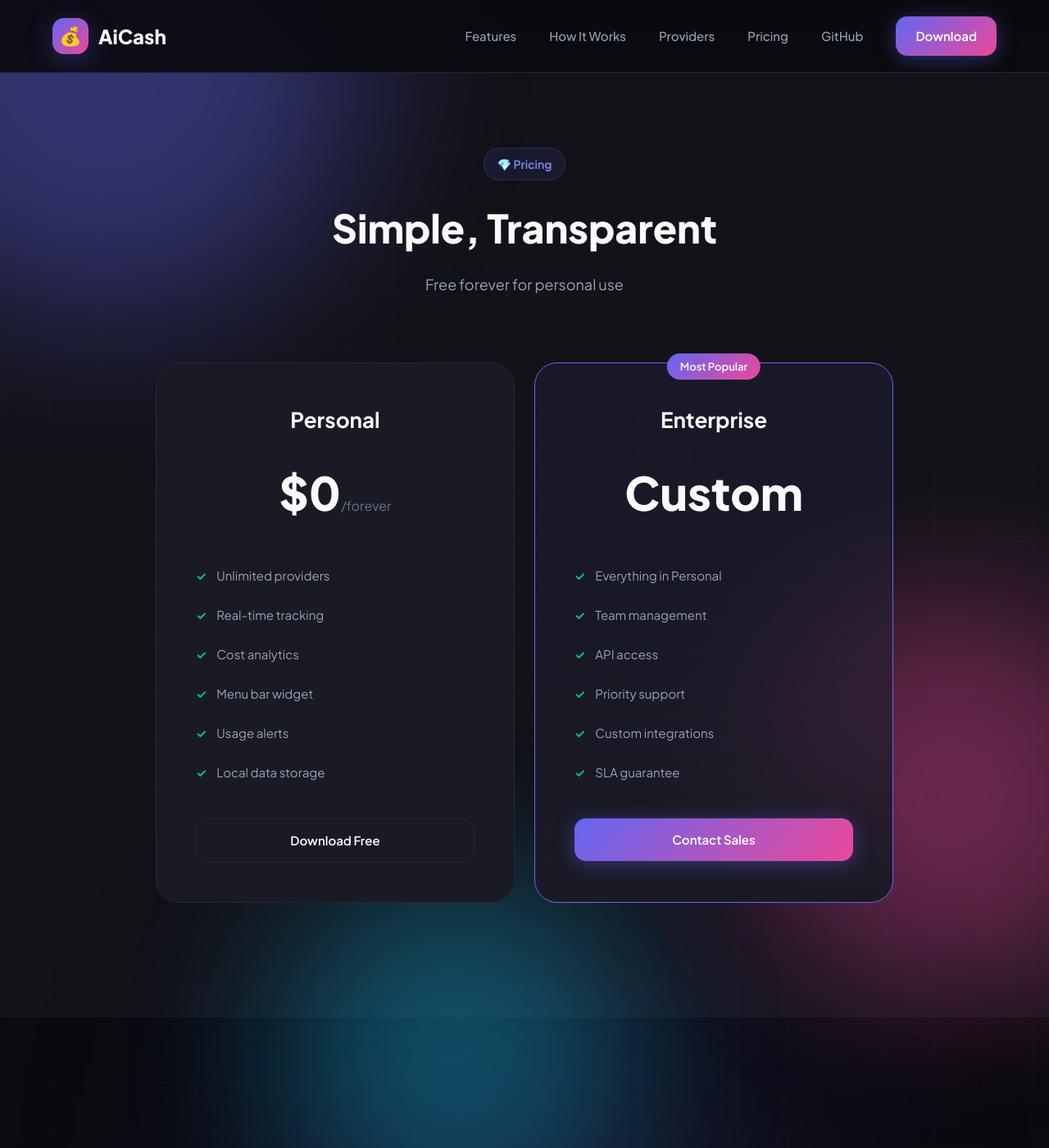
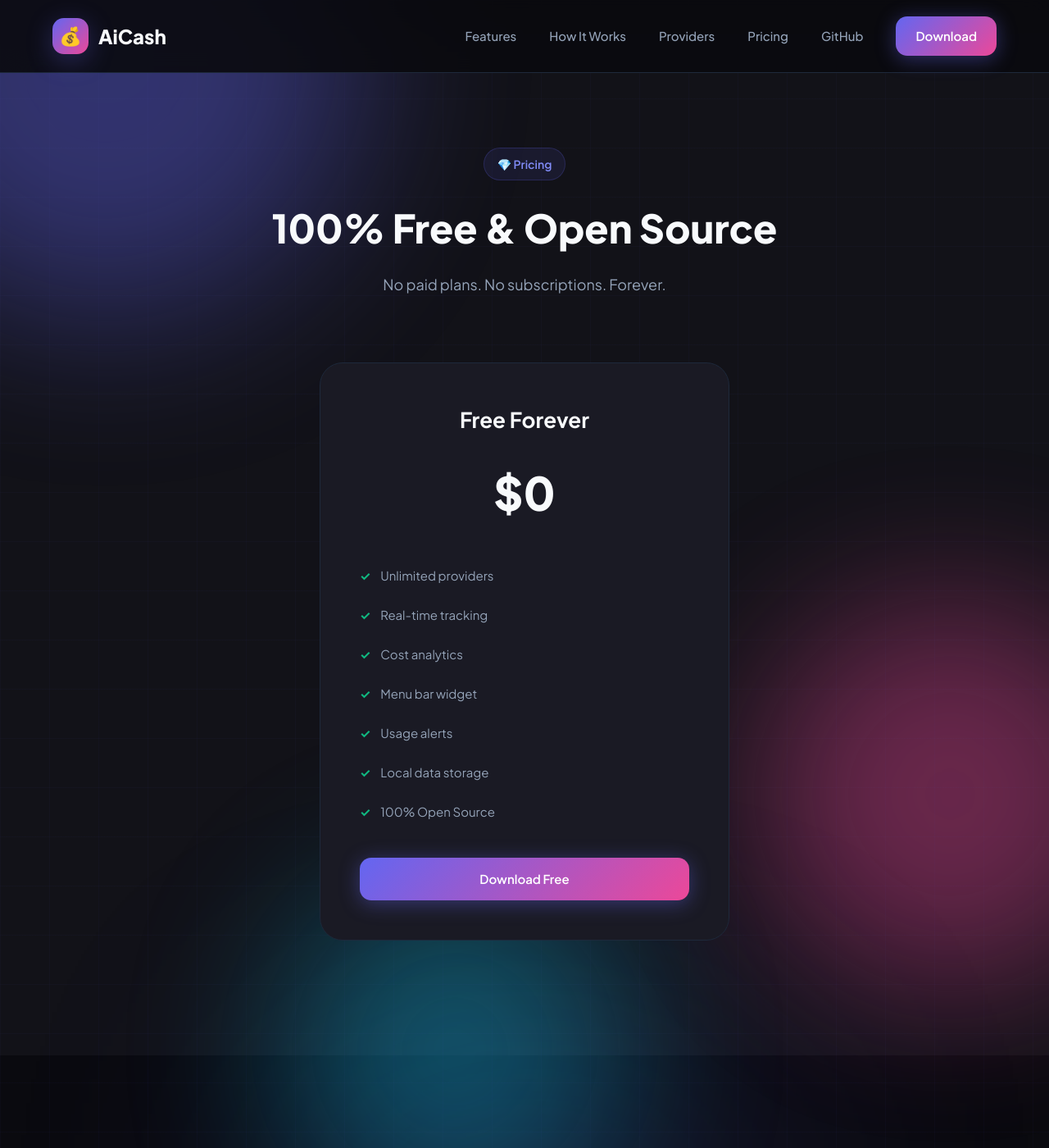
Before and after one commit to SSBun/AiCash, a Jekyll site: the page built from docs/index.html, in a window 1280 px wide and 1400 px high, scrolled down 4286 px. Shown: the whole window at 82% size. Built offline with Jekyll 4.4.1, drawn with Linux system fonts in a browser that asks for light colours.

Commit message:
fix: remove enterprise pricing, now 100% free and open source

```diff
--- a/docs/index.html
+++ b/docs/index.html
@@ -260,14 +260,6 @@ description: Track and manage your AI API usage across multiple providers. Monit
     font-weight: 600;
 }
 
-.pricing-grid {
-    display: grid;
-    grid-template-columns: repeat(2, 1fr);
-    gap: 24px;
-    max-width: 900px;
-    margin: 0 auto;
-}
-
 .pricing-card {
     background: var(--surface-elevated);
     border: 1px solid var(--border);
@@ -275,24 +267,6 @@ description: Track and manage your AI API usage across multiple providers. Monit
     padding: 48px;
     text-align: center;
     position: relative;
-}
-
-.pricing-card.featured {
-    border-color: var(--primary);
-    background: linear-gradient(180deg, rgba(99, 102, 241, 0.08) 0%, var(--surface-elevated) 100%);
-}
-
-.pricing-card.featured::before {
-    content: 'Most Popular';
-    position: absolute;
-    top: -12px;
-    left: 50%;
-    transform: translateX(-50%);
-    padding: 6px 16px;
-    background: var(--gradient-1);
-    border-radius: 100px;
-    font-size: 13px;
-    font-weight: 600;
 }
 
 .pricing-card h3 {
@@ -305,12 +279,6 @@ description: Track and manage your AI API usage across multiple providers. Monit
     font-size: 56px;
     font-weight: 800;
     margin: 24px 0;
-}
-
-.pricing-card .price span {
-    font-size: 16px;
-    font-weight: 400;
-    color: var(--text-muted);
 }
 
 .pricing-card ul {
@@ -369,9 +337,6 @@ description: Track and manage your AI API usage across multiple providers. Monit
 @media (max-width: 968px) {
     .features-grid {
         grid-template-columns: repeat(2, 1fr);
-    }
-    .pricing-grid {
-        grid-template-columns: 1fr;
     }
 }
 
@@ -623,13 +588,12 @@ description: Track and manage your AI API usage across multiple providers. Monit
     <div class="container">
         <div class="section-header">
             <div class="section-label">💎 Pricing</div>
-            <h2>Simple, Transparent</h2>
-            <p>Free forever for personal use</p>
+            <h2>100% Free & Open Source</h2>
+            <p>No paid plans. No subscriptions. Forever.</p>
         </div>
-        <div class="pricing-grid">
-            <div class="pricing-card">
-                <h3>Personal</h3>
-                <div class="price">$0<span>/forever</span></div>
+        <div class="pricing-card" style="max-width:500px;margin:0 auto;">
+            <h3>Free Forever</h3>
+            <div class="price">$0</div>
             <ul>
                 <li>Unlimited providers</li>
                 <li>Real-time tracking</li>
@@ -637,22 +601,9 @@ description: Track and manage your AI API usage across multiple providers. Monit
                 <li>Menu bar widget</li>
                 <li>Usage alerts</li>
                 <li>Local data storage</li>
+                <li>100% Open Source</li>
             </ul>
-                <a href="https://github.com/SSBun/AiCash/releases" class="btn btn-secondary" style="width:100%;justify-content:center;">Download Free</a>
-            </div>
-            <div class="pricing-card featured">
-                <h3>Enterprise</h3>
-                <div class="price">Custom</div>
-                <ul>
-                    <li>Everything in Personal</li>
-                    <li>Team management</li>
-                    <li>API access</li>
-                    <li>Priority support</li>
-                    <li>Custom integrations</li>
-                    <li>SLA guarantee</li>
-                </ul>
-                <a href="https://github.com/SSBun/AiCash/issues" class="btn btn-primary" style="width:100%;justify-content:center;">Contact Sales</a>
-            </div>
+            <a href="https://github.com/SSBun/AiCash/releases" class="btn btn-primary" style="width:100%;justify-content:center;">Download Free</a>
         </div>
     </div>
 </section>
```
Lines whose indentation alone changed are shown as unchanged.
